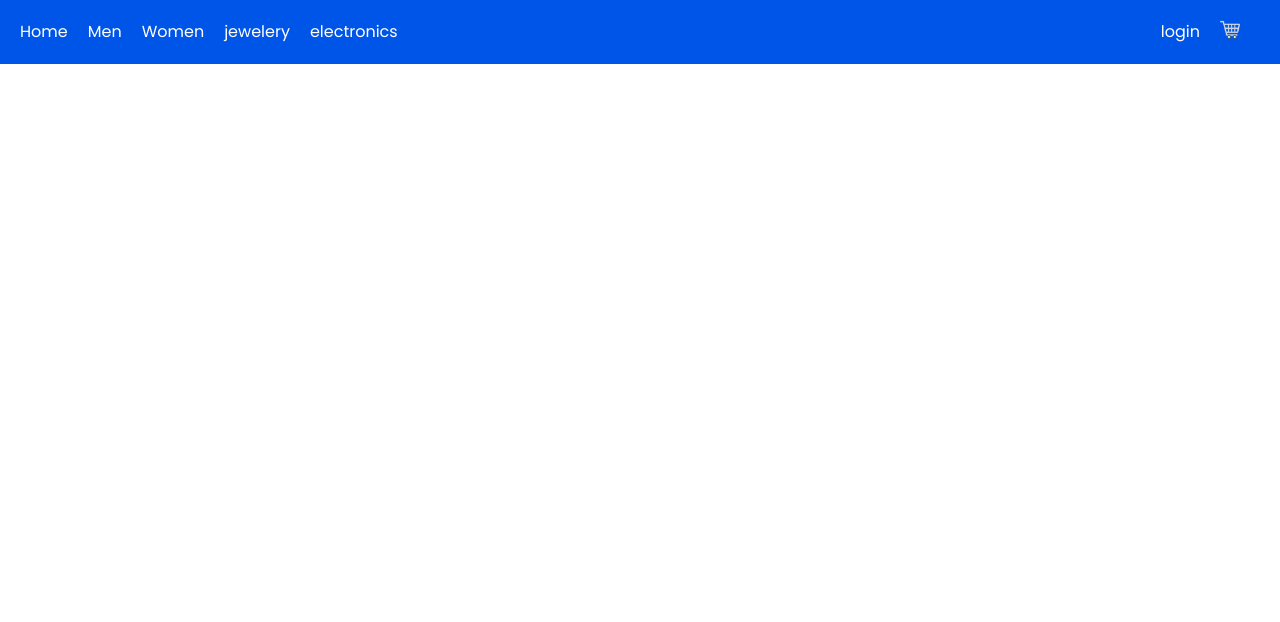
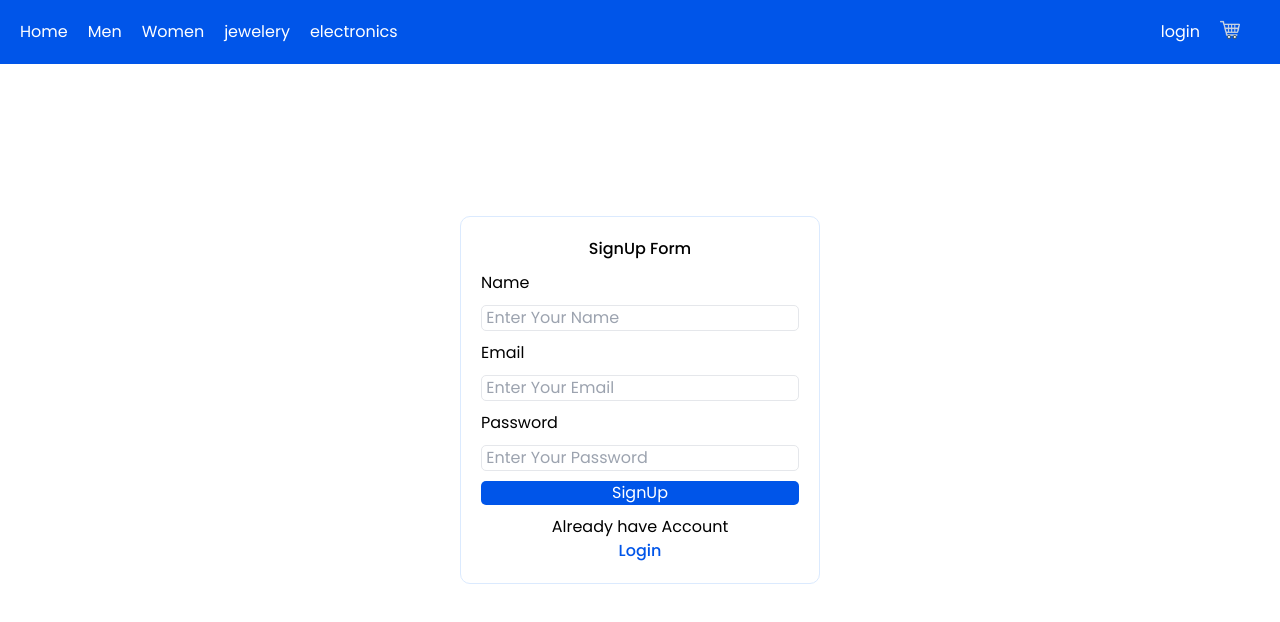
Before and after one commit to bhagirathpaliyal/E-commerce-page, a React app: page /SignUp in a window 1280 px wide. Shown: the top 622 px of the page. Built offline with nearby package versions, Linux system fonts and the light colour scheme; no server answers; the HTML template or start-up script is replaced by a standard one.

Commit message:
create sign up form page

```diff
--- a/src/App.jsx
+++ b/src/App.jsx
@@ -8,6 +8,7 @@ import Header from "./components/Header/Header"
 import Login from "./components/Login/Login"
 import { useEffect, useState } from "react"
 import Footer from "./components/Footer/Footer"
+import SignUp from "./components/SignUp/SignUp"
 
 function App() {
 
@@ -18,7 +19,7 @@ function App() {
     fetch('https://fakestoreapi.com/products')
       .then((res) => res.json())
       .then((data) => {
-        console.log(data);
+
         setProduct(data);
       });
   }, []);
@@ -30,11 +31,14 @@ function App() {
      <Header/>
       <Routes>
         <Route path="/" element={<Home product={product}/>}/>
-        <Route path="Men" element={<Men product={product}/>}/>
-        <Route path="Women" element={<Women product={product}/>}/>
-        <Route path="Jewelery" element={<Jewelery product={product}/>}/>
-        <Route path="Electronics" element={<Electronics product={product} />}/>
-        <Route path="Login" element={<Login/>}/>
+        <Route path="/Men" element={<Men product={product}/>}/>
+        <Route path="/Women" element={<Women product={product}/>}/>
+        <Route path="/Jewelery" element={<Jewelery product={product}/>}/>
+        <Route path="/Electronics" element={<Electronics product={product} />}/>
+        <Route path="/Login" element={<Login/>}/>
+          <Route path="/SignUp" element={<SignUp/>}/>
+
+
       </Routes>
 
 
--- a/src/components/Home/H_section1.jsx
+++ b/src/components/Home/H_section1.jsx
@@ -2,8 +2,8 @@ import { Link } from "react-router-dom";
 import { ReactTyped, Typed } from "react-typed";
 function H_section1() {
   return (
-    <div className="  bg-hero-image h-[100vh]  bg-cover  bg-no-repeat bg-bottom   flex flex-col justify-around items-center  text-black ">
-      <div className="flex flex-col items-center">
+    <div className="  bg-hero-image h-[100%]  bg-cover  bg-no-repeat bg-bottom   flex flex-col justify-around items-center  text-black gap-[100px]">
+      <div className="flex flex-col items-center ">
         <div className="border-b-[2px] border-solid border-[#0055E9] mt-[40px] rounded-[7px] ">
           <Link to="Man">
             <h1 className="text-[50px] md:text-[100px] text-black animate-bounce ">
@@ -26,7 +26,7 @@ function H_section1() {
       // attr="placeholder"
       loop
    />}</div>
-        <h2 className="text-[35px] md:text-[50px] animate-wiggle mt-[60px]">
+        <h2 className="text-[35px] md:text-[50px] animate-wiggle mb-[50px]">
           Get Best Offers!
         </h2>
 
--- a/src/components/Home/H_section2.jsx
+++ b/src/components/Home/H_section2.jsx
@@ -13,7 +13,7 @@ function H_section2() {
         return res.json();
       })
       .then((data) => {
-        console.log(data);
+
         setdataa(data);
       });
   }, []);
--- a/src/components/Login/Login.jsx
+++ b/src/components/Login/Login.jsx
@@ -1,55 +1,40 @@
 import { Link } from "react-router-dom";
 
 function Login() {
-
-
   return (
     <div className="h-[100vh] w-[100vw] flex  items-center justify-center ">
-      <div className=" p-[20px] border border-blue-100 hover:border-blue-400   rounded-[10px] ">
+      <form action="" className="flex flex-col gap-[10px] p-[20px] border border-blue-100 hover:border-blue-400   rounded-[10px] ">
+        {/* <div className="  w-[100%]"> */}
+          <h2 className="flex justify-center font-medium">Login Form</h2>
 
-
-        <div className="flex flex-col gap-[10px]  w-[100%]">
-
-          <h2 className="flex justify-center font-bold">Login Form</h2>
-
-          <label htmlFor="Name">Name</label>
-          <input
-            type="text"
-            name="name"
-
-            className="border border-brown-300 rounded-[5px] required"
-          />
-
-
-          {" "}
           <label htmlFor="Email">Email</label>
           <input
             type="Email"
+            id="Email"
             name="Email"
             className="border border-brown-300 rounded-[5px] required"
+            placeholder=" Enter Email"
           />
-
-          <label htmlFor="Enter-Password">Enter-Password</label>
+          <label htmlFor="Enter-Password">Password</label>
           <input
             type="password"
+            id="Enter-Password"
             name="Enter-Password"
             className="border border-brown-300 rounded-[5px] required"
+            placeholder=" Enter Password"
           />
-
-
-
-          <button className=" border border-brown rounded-[5px] text-white bg-[#0055E9]">
+          <button type="submit" className=" border border-brown rounded-[5px] text-white bg-[#0055E9]">
             Log In
           </button>
+          <div className=" flex flex-col items-center">
+            <p>Don't have an Account ..?</p>
+            <Link to="/SignUp" className="text-[#0055E9] font-medium">
+              Sign Up
+            </Link>
+          </div>
+        {/* </div> */}
+      </form>
 
-          <div className=" flex flex-col items-center">
-          <p >Have no account ..?</p>
-            <Link to='/' className="text-[#0055E9] font-medium">Sign Up</Link>
-          </div>
-
-          </div>
-
-      </div>
     </div>
   );
 }
--- /dev/null
+++ b/src/components/SignUp/SignUp.jsx
@@ -0,0 +1,54 @@
+import React from "react";
+import { Link } from "react-router-dom";
+
+const SignUp = () => {
+  return (
+    <div className="h-[100vh] w-[100vw]  flex flex-col justify-center items-center">
+
+
+      <form action="" className=" flex flex-col gap-[10px] border border-blue-100 hover:border-blue-400 rounded-[10px] p-[20px]">
+        <div className="text-center font-medium">SignUp Form</div>
+        <label htmlFor="Name">Name</label>
+        <input
+          type="text"
+          id="Name"
+          name="Name"
+          className="border border-brown rounded-[5px]"
+          placeholder=" Enter Your Name"
+        />
+
+        <label htmlFor="Email">Email</label>
+        <input
+          type="Email"
+          id="Email"
+          name="Email"
+          className="border border-brown rounded-[5px]"
+          placeholder=" Enter Your Email"
+        />
+
+        <label htmlFor="Password">Password</label>
+        <input
+          type="Password"
+          id="Password"
+          name="Password"
+          className="border border-brown rounded-[5px]"
+          placeholder=" Enter Your Password"
+        />
+
+
+
+        <button type="submit" className="bg-[#0055E9] rounded-[5px] text-white">SignUp</button>
+
+        <div className="text-center ">
+            <p>Already have Account</p>
+            <Link to='/Login' className="text-[#0055E9] font-medium">Login</Link>
+        </div>
+
+
+
+      </form>
+    </div>
+  );
+};
+
+export default SignUp;
```
